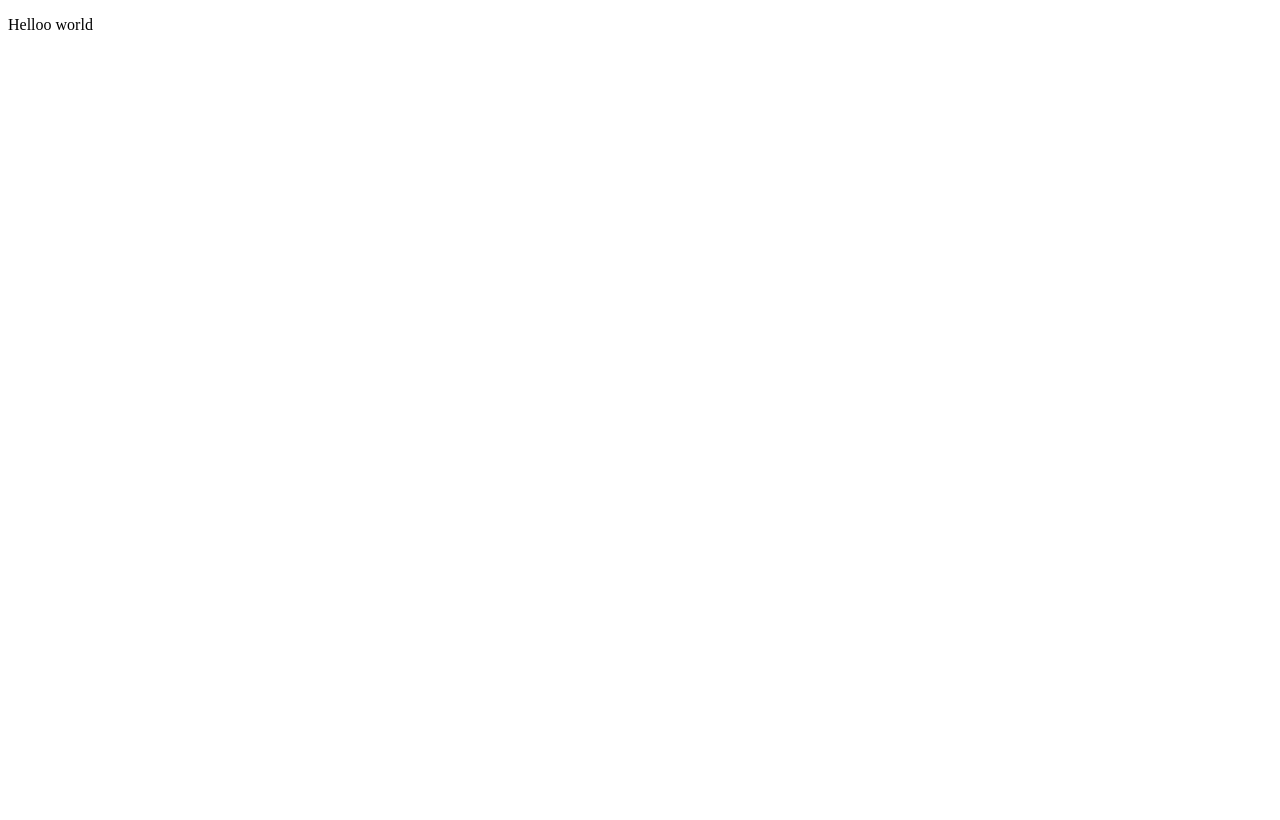
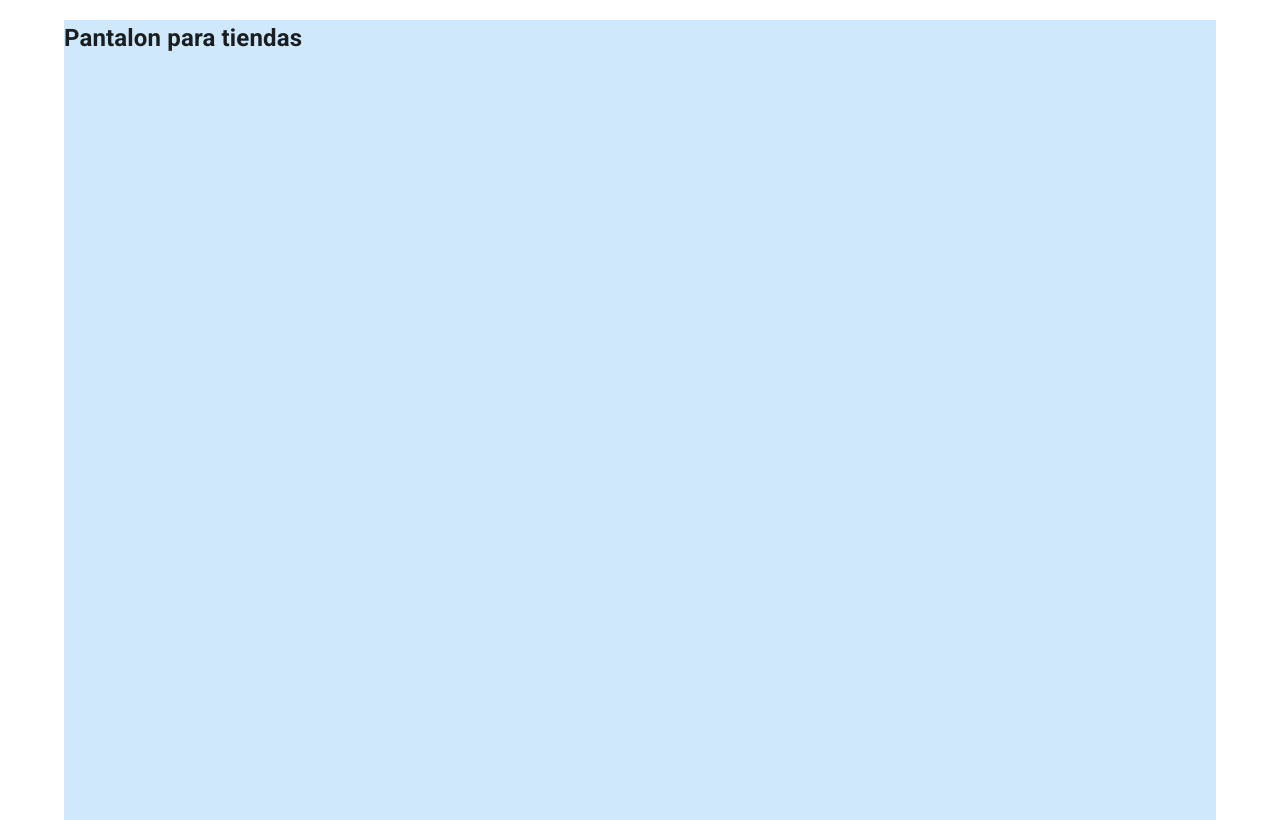
Before and after one commit to sarahimireles/budget-manager-v4, a React app: page / in a window 1280 px wide. Built offline with nearby package versions, Linux system fonts and the light colour scheme.

Commit message:
BM-4 Initial commit for mui (#11)

```diff
--- a/src/App.tsx
+++ b/src/App.tsx
@@ -1,10 +1,22 @@
-import React from 'react'
+import React from "react"
+import Card from "@mui/material/Card"
+import "./styles/global.scss"
+import Container from "@mui/material/Container"
+import Box from "@mui/material/Box"
+import CssBaseline from "@mui/material/CssBaseline"
 
 const App = () => {
     return (
-        <div>
-            <p>Helloo world</p>
-        </div>
+        <>
+            {/* Added for HTML element and attribute style-normalizations */}
+            <CssBaseline />
+
+            <Container maxWidth="lg">
+                <Box sx={{ bgcolor: '#cfe8fc', height: '100vh' }}>
+                    <h2>Pantalon para tiendas</h2>
+                </Box>
+            </Container>
+        </>
     )
 }
 
--- /dev/null
+++ b/src/styles/global.scss
@@ -0,0 +1,6 @@
+/* global.css */
+body {
+    font-family: 'Roboto', sans-serif;
+    margin: 0;
+    padding: 0;
+  }
--- a/webpack.config.js
+++ b/webpack.config.js
@@ -8,7 +8,7 @@ module.exports = {
     filename: 'bundle.js',
   },
   resolve: {
-    extensions: [".js", ".jsx", ".ts", ".tsx"]
+    extensions: ['.js', '.jsx', '.ts', '.tsx', '.css', '.scss'],
   },
   module: {
     rules: [
@@ -16,6 +16,14 @@ module.exports = {
         test: /\.tsx?$/,
         exclude: /node_modules/,
         use: 'babel-loader',
+      },
+      {
+        test: /\.css$/, // Rule for CSS files
+        use: ['style-loader', 'css-loader'],
+      },
+      {
+        test: /\.scss$/, // Rule for SCSS files
+        use: ['style-loader', 'css-loader', 'sass-loader'],
       },
     ],
   },
```
Also changed, not shown: package.json (+9 -0 lines), src/index.tsx (+9 -3 lines), 1 other file (tests, documents, lock files or other folders).
